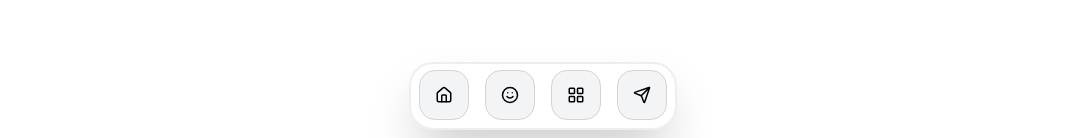
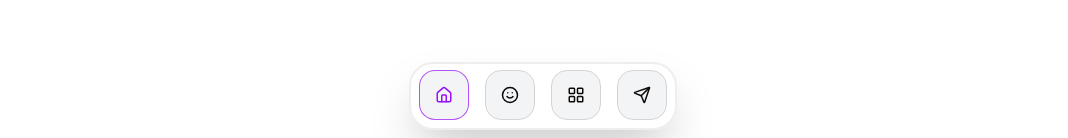
Before and after one commit to DolenDeori/dolendeori.github.io, a React (Vite) app: page / in a window 1280 px wide. Shown: the part 662-800 px from the top of the page, without its empty margins (97-1165 px from the left). Built offline with nearby package versions, Linux system fonts and the light colour scheme.

Commit message:
refactor: Enhance DockItem to include location tracking and update className based on current path

```diff
--- a/src/components/Dock.tsx
+++ b/src/components/Dock.tsx
@@ -17,7 +17,7 @@ import React, {
   useState,
 } from "react";
 
-import { useNavigate } from "react-router";
+import { useLocation, useNavigate } from "react-router";
 
 import type {
   DockIconProps,
@@ -37,8 +37,16 @@ function DockItem({
   baseItemSize,
 }: DockItemProps) {
   const navigate = useNavigate();
+  const location = useLocation();
+
+  const currentPath = location.pathname;
   const ref = useRef<HTMLDivElement>(null);
   const isHovered = useMotionValue(0);
+
+  useEffect(() => {
+    const currentPath = location.pathname;
+    console.log("current path", currentPath);
+  }, [location]);
 
   const mouseDistance = useTransform(mouseX, (val) => {
     const rect = ref.current?.getBoundingClientRect() ?? {
@@ -70,7 +78,11 @@ function DockItem({
       onClick={() => {
         navigate(link);
       }}
-      className={`relative inline-flex items-center justify-center rounded-2xl border-[0.5px] border-neutral-300/100 bg-gray-100 ${className}`}
+      className={`relative inline-flex items-center justify-center rounded-2xl border-[1px] ${
+        link === currentPath
+          ? "border-primary/70 text-primary"
+          : "border-neutral-300 text-dark"
+      } bg-gray-100 ${className}`}
       tabIndex={0}
       role="button"
       aria-haspopup="true"
```
